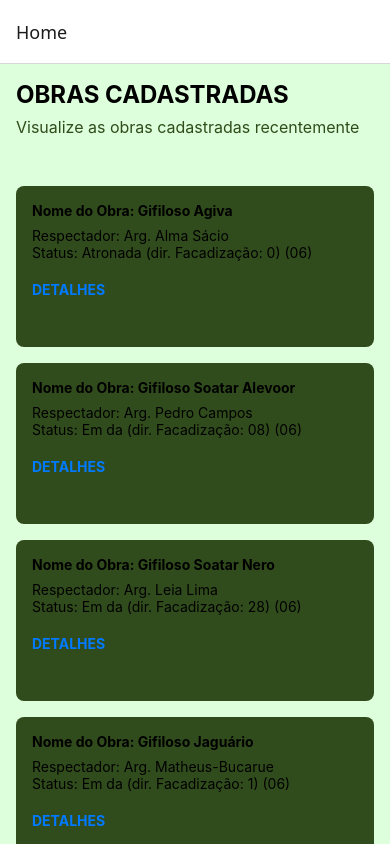
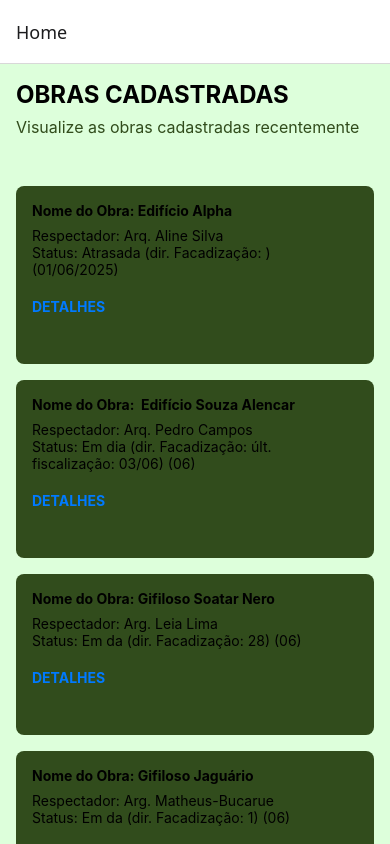
Before and after one commit to stellacarv/obratrack, a React Native app: screen /Home in a window 390 px wide. Built offline with nearby package versions, Linux system fonts and the light colour scheme.

Commit message:
Mudança de nome

```diff
--- a/src/screens/Home/index.tsx
+++ b/src/screens/Home/index.tsx
@@ -8,17 +8,17 @@ const Home = () => {
 
   const obras = [
     {
-      nome: 'Gifiloso Agiva',
-      respectador: 'Arg. Alma Sácio',
-      status: 'Atronada',
-      facadizacao: '0',
-      data: '06'
+      nome: 'Edifício Alpha',
+      respectador: 'Arq. Aline Silva',
+      status: 'Atrasada',
+      facadizacao: '',
+      data: '01/06/2025'
     },
     {
-      nome: 'Gifiloso Soatar Alevoor',
-      respectador: 'Arg. Pedro Campos',
-      status: 'Em da',
-      facadizacao: '08',
+      nome: ' Edifício Souza Alencar',
+      respectador: 'Arq. Pedro Campos',
+      status: 'Em dia',
+      facadizacao: 'últ. fiscalização: 03/06',
       data: '06'
     },
     {
```
